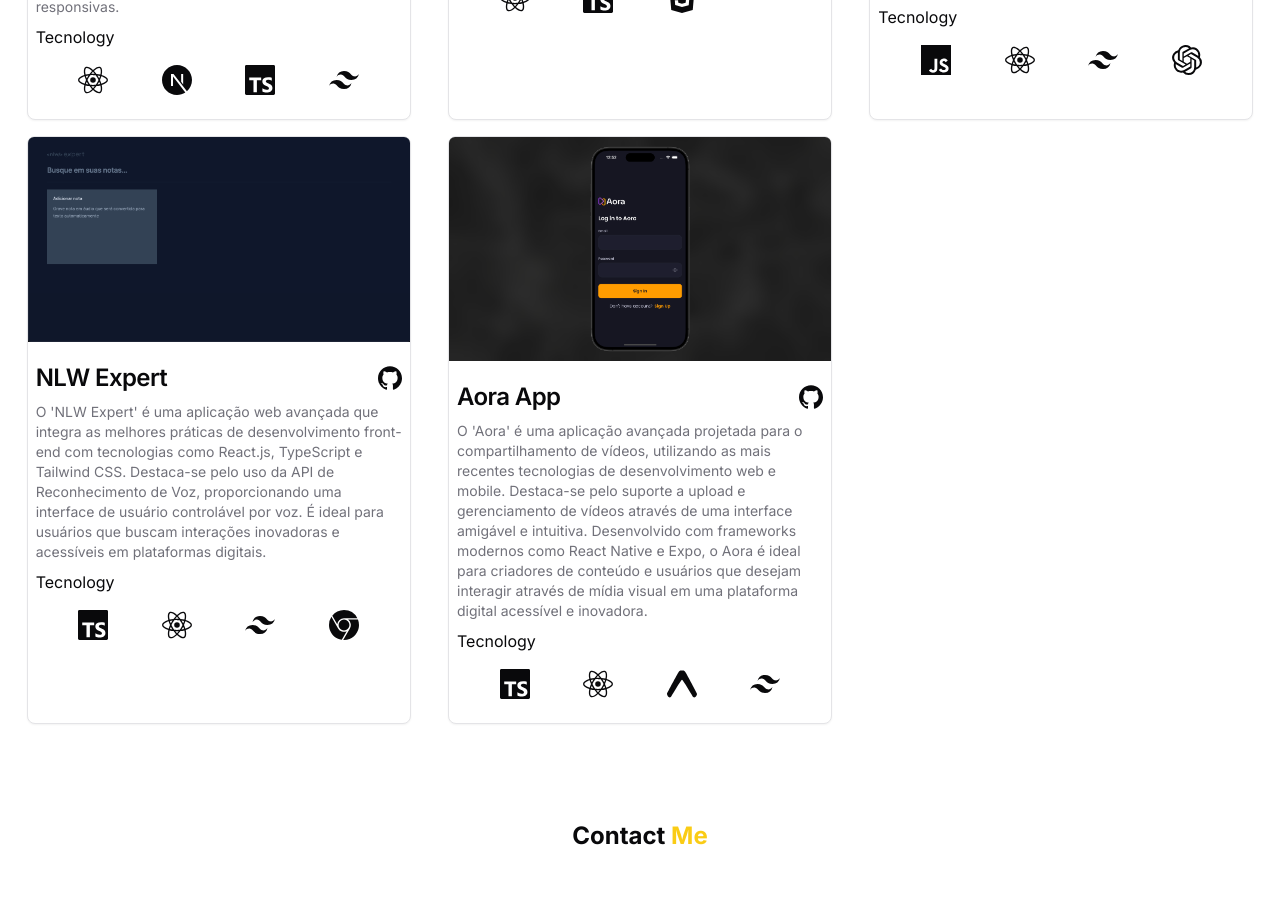
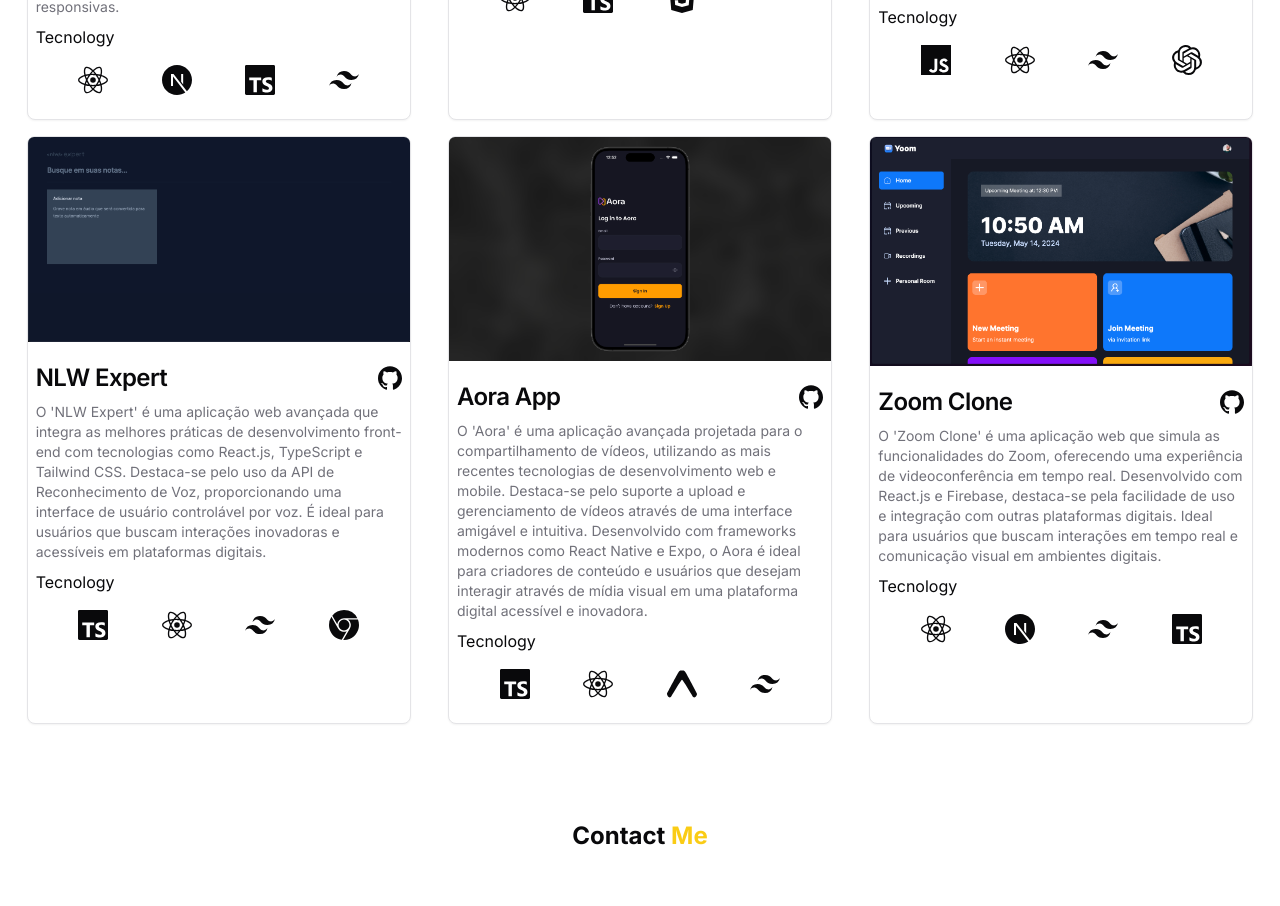
Before and after one commit to BrunoJSC/portfolio, a Next.js app: page / in a window 1280 px wide. Shown: the part 2920-3826 px from the top of the page. Built offline with nearby package versions, Linux system fonts and the light colour scheme.

Commit message:
fix(add new project): adding new project

```diff
--- a/src/constants/projects.tsx
+++ b/src/constants/projects.tsx
@@ -1,80 +1,102 @@
 import {
-    SiCss3, SiExpo,
+  SiCodestream,
+  SiCss3,
+  SiExpo,
   SiFirebase,
-    SiGithub, SiGooglechrome,
+  SiGithub,
+  SiGooglechrome,
   SiJavascript,
-    SiNextdotjs, SiOpenai,
+  SiNextdotjs,
+  SiOpenai,
   SiReact,
   SiTailwindcss,
-    SiTypescript
+  SiTypescript,
 } from "react-icons/si";
 
 export const projects = [
   {
     id: 1,
     name: "Netflix clone",
-        description: "O 'Netflix Clone' simula a interface da Netflix para demonstrar técnicas avançadas de front-end e UI/UX. Inclui funcionalidades como navegação e busca de conteúdo, destacando-se como uma ferramenta de aprendizado para desenvolvedores e designers interessados em aplicações web interativas e responsivas.",
+    description:
+      "O 'Netflix Clone' simula a interface da Netflix para demonstrar técnicas avançadas de front-end e UI/UX. Inclui funcionalidades como navegação e busca de conteúdo, destacando-se como uma ferramenta de aprendizado para desenvolvedores e designers interessados em aplicações web interativas e responsivas.",
     image: "/netflix.png",
     link: "https://github.com/BrunoJSC/netflix-clone",
     technologies: [
-            {icon: <SiReact/>, name: "React.js"},
-            {icon: <SiNextdotjs key="nextjs"/>, name: "Next.js"},
-            {icon: <SiTypescript key="typescript"/>, name: "TypeScript"},
-            {icon: <SiTailwindcss key="tailwindcss"/>, name: "Tailwind CSS"}
-        ]
+      { icon: <SiReact />, name: "React.js" },
+      { icon: <SiNextdotjs key="nextjs" />, name: "Next.js" },
+      { icon: <SiTypescript key="typescript" />, name: "TypeScript" },
+      { icon: <SiTailwindcss key="tailwindcss" />, name: "Tailwind CSS" },
+    ],
   },
   {
     id: 2,
     name: "React Quiz",
-        description: "\"O 'React Quiz' é uma aplicação interativa desenvolvida em React.js e TypeScript, oferecendo um ambiente dinâmico para testes de conhecimentos variados. Com design responsivo utilizando CSS3, é ideal para quem busca aprimorar habilidades em desenvolvimento web e lógica de programação através de quizzes.\"",
+    description:
+      "\"O 'React Quiz' é uma aplicação interativa desenvolvida em React.js e TypeScript, oferecendo um ambiente dinâmico para testes de conhecimentos variados. Com design responsivo utilizando CSS3, é ideal para quem busca aprimorar habilidades em desenvolvimento web e lógica de programação através de quizzes.\"",
     image: "/quiz.png",
     link: "https://github.com/BrunoJSC/react-quiz",
     technologies: [
-            {icon: <SiReact/>, name: "React.js"},
-            {icon: <SiTypescript key="typescript"/>, name: "TypeScript"},
-            {icon: <SiCss3 key="css3"/>, name: "CSS3"}
-        ]
+      { icon: <SiReact />, name: "React.js" },
+      { icon: <SiTypescript key="typescript" />, name: "TypeScript" },
+      { icon: <SiCss3 key="css3" />, name: "CSS3" },
+    ],
   },
   {
     id: 3,
     name: "Summarize",
-        description: "\"O 'Summarize' é uma aplicação desenvolvida em React.js que utiliza JavaScript e Tailwind CSS para criar resumos de textos com a ajuda da inteligência artificial da OpenAI. Ideal para estudantes e profissionais que desejam otimizar a compreensão de grandes volumes de texto rapidamente.\"",
+    description:
+      "\"O 'Summarize' é uma aplicação desenvolvida em React.js que utiliza JavaScript e Tailwind CSS para criar resumos de textos com a ajuda da inteligência artificial da OpenAI. Ideal para estudantes e profissionais que desejam otimizar a compreensão de grandes volumes de texto rapidamente.\"",
     image: "/summarize.png",
     link: "https://github.com/BrunoJSC/AI-Summarizer-app",
     technologies: [
-            {icon: <SiJavascript/>, name: "JavaScript"},
-            {icon: <SiReact/>, name: "React.js"},
-            {icon: <SiTailwindcss key="tailwindcss"/>, name: "Tailwind CSS"},
-            {icon: <SiOpenai key="openai"/>, name: "Open AI"}
-        ]
+      { icon: <SiJavascript />, name: "JavaScript" },
+      { icon: <SiReact />, name: "React.js" },
+      { icon: <SiTailwindcss key="tailwindcss" />, name: "Tailwind CSS" },
+      { icon: <SiOpenai key="openai" />, name: "Open AI" },
+    ],
   },
   {
     id: 4,
     name: "NLW Expert",
-        description: "O 'NLW Expert' é uma aplicação web avançada que integra as melhores práticas de desenvolvimento front-end com tecnologias como React.js, TypeScript e Tailwind CSS. Destaca-se pelo uso da API de Reconhecimento de Voz, proporcionando uma interface de usuário controlável por voz. É ideal para usuários que buscam interações inovadoras e acessíveis em plataformas digitais.",
+    description:
+      "O 'NLW Expert' é uma aplicação web avançada que integra as melhores práticas de desenvolvimento front-end com tecnologias como React.js, TypeScript e Tailwind CSS. Destaca-se pelo uso da API de Reconhecimento de Voz, proporcionando uma interface de usuário controlável por voz. É ideal para usuários que buscam interações inovadoras e acessíveis em plataformas digitais.",
     image: "/list.png",
     link: "https://github.com/BrunoJSC/lista-de-tarefas",
     technologies: [
-            {icon: <SiTypescript/>, name: "TypeScript"},
-            {icon: <SiReact/>, name: "React.js"},
-            {icon: <SiTailwindcss key="tailwindcss"/>, name: "Tailwind CSS"},
-            {icon: <SiGooglechrome key="google"/>, name: "Google Chrome"}
-        ]
+      { icon: <SiTypescript />, name: "TypeScript" },
+      { icon: <SiReact />, name: "React.js" },
+      { icon: <SiTailwindcss key="tailwindcss" />, name: "Tailwind CSS" },
+      { icon: <SiGooglechrome key="google" />, name: "Google Chrome" },
+    ],
   },
 
   {
     id: 5,
     name: "Aora App",
-        description: "O 'Aora' é uma aplicação avançada projetada para o compartilhamento de vídeos, utilizando as mais recentes tecnologias de desenvolvimento web e mobile. Destaca-se pelo suporte a upload e gerenciamento de vídeos através de uma interface amigável e intuitiva. Desenvolvido com frameworks modernos como React Native e Expo, o Aora é ideal para criadores de conteúdo e usuários que desejam interagir através de mídia visual em uma plataforma digital acessível e inovadora.",
+    description:
+      "O 'Aora' é uma aplicação avançada projetada para o compartilhamento de vídeos, utilizando as mais recentes tecnologias de desenvolvimento web e mobile. Destaca-se pelo suporte a upload e gerenciamento de vídeos através de uma interface amigável e intuitiva. Desenvolvido com frameworks modernos como React Native e Expo, o Aora é ideal para criadores de conteúdo e usuários que desejam interagir através de mídia visual em uma plataforma digital acessível e inovadora.",
     image: "/mobile1.png",
     link: "https://github.com/BrunoJSC/lista-de-tarefas",
     technologies: [
-            {icon: <SiTypescript/>, name: "TypeScript"},
-            {icon: <SiReact/>, name: "React Native"},
-            {icon: <SiExpo key="google"/>, name: "Google Chrome"},
-            {icon: <SiTailwindcss key="tailwindcss"/>, name: "Tailwind CSS"},
+      { icon: <SiTypescript />, name: "TypeScript" },
+      { icon: <SiReact />, name: "React Native" },
+      { icon: <SiExpo key="google" />, name: "Google Chrome" },
+      { icon: <SiTailwindcss key="tailwindcss" />, name: "Tailwind CSS" },
+    ],
+  },
 
-        ]
-    }
-
-]
+  {
+    id: 6,
+    name: "Zoom Clone",
+    description:
+      "O 'Zoom Clone' é uma aplicação web que simula as funcionalidades do Zoom, oferecendo uma experiência de videoconferência em tempo real. Desenvolvido com React.js e Firebase, destaca-se pela facilidade de uso e integração com outras plataformas digitais. Ideal para usuários que buscam interações em tempo real e comunicação visual em ambientes digitais.",
+    image: "/zoom.png",
+    link: "",
+    technologies: [
+      { icon: <SiReact />, name: "React.js" },
+      { icon: <SiNextdotjs />, name: "Next.JS" },
+      { icon: <SiTailwindcss />, name: "Tailwind CSS" },
+      { icon: <SiTypescript />, name: "TypeScript" },
+    ],
+  },
+];
```
Also changed, not shown: public/zoom.png (added), 1 other file (tests, documents, lock files or other folders). Lines whose indentation alone changed are shown as unchanged.
